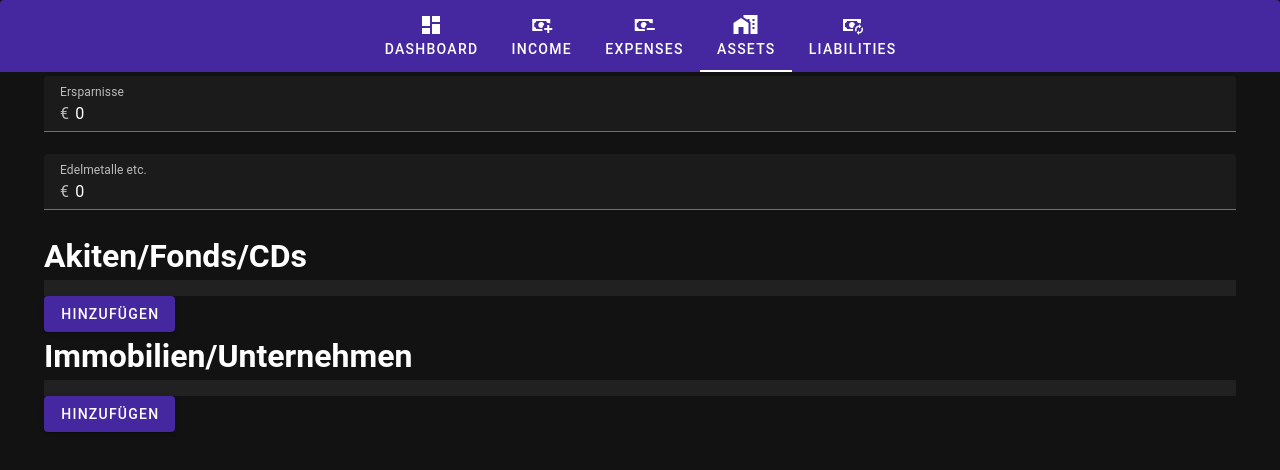
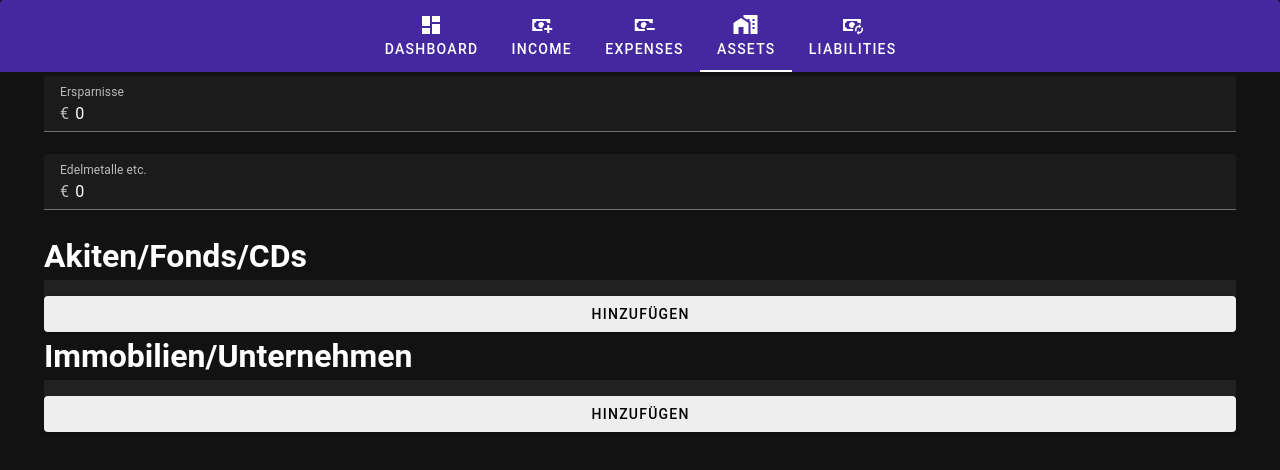
Before and after one commit to christian-stockinger/CashflowClassicGameSheet, a Vue app: page / in a window 1280 px wide. Both pictures are taken after a click on the tab "ASSETS". Shown: the top 470 px of the page. Built offline with nearby package versions, Linux system fonts and the light colour scheme.

Commit message:
chore: some design chagnes

```diff
--- a/src/components/PropertyList.vue
+++ b/src/components/PropertyList.vue
@@ -20,7 +20,7 @@
   <v-row>
     <v-dialog v-model="dialog" max-width="400px">
       <template v-slot:activator="{ on }">
-        <v-btn @click="dialog = !dialog" color="primary">Hinzufügen</v-btn>
+        <v-btn @click="dialog = !dialog" color="grey-lighten-3" block>Hinzufügen</v-btn>
       </template>
       <v-card>
         <v-card-title>Neue Immobilie/Unternehmen</v-card-title>
--- a/src/components/StockList.vue
+++ b/src/components/StockList.vue
@@ -21,7 +21,7 @@
   <v-row>
     <v-dialog v-model="dialog" max-width="400px">
       <template v-slot:activator="{ on }">
-        <v-btn @click="dialog = !dialog" color="primary">Hinzufügen</v-btn>
+        <v-btn @click="dialog = !dialog" color="grey-lighten-3" block>Hinzufügen</v-btn>
       </template>
       <v-card>
         <v-card-title>Akiten/Fonds/CDs</v-card-title>
@@ -33,7 +33,7 @@
                         :rules="[rules.required,rules.number,rules.negative]"/>
         </v-card-text>
         <v-card-actions>
-          <v-btn @click="addStock" color="primary">Hinzufügen</v-btn>
+          <v-btn @click="addStock" color="primary" >Hinzufügen</v-btn>
           <v-btn @click="dialog = false" color="error">Abbrechen</v-btn>
         </v-card-actions>
       </v-card>
--- a/src/views/Dashboard.vue
+++ b/src/views/Dashboard.vue
@@ -1,5 +1,6 @@
 <template>
-  <v-container fluid>
+  <v-app>
+    <v-container>
       <v-row>
         <v-text-field label="Beruf" v-model="job"></v-text-field>
       </v-row>
@@ -61,8 +62,8 @@
           />
         </v-col>
       </v-row>
-
     </v-container>
+  </v-app>
 </template>
 
 <script>
```
Lines whose indentation alone changed are shown as unchanged.
